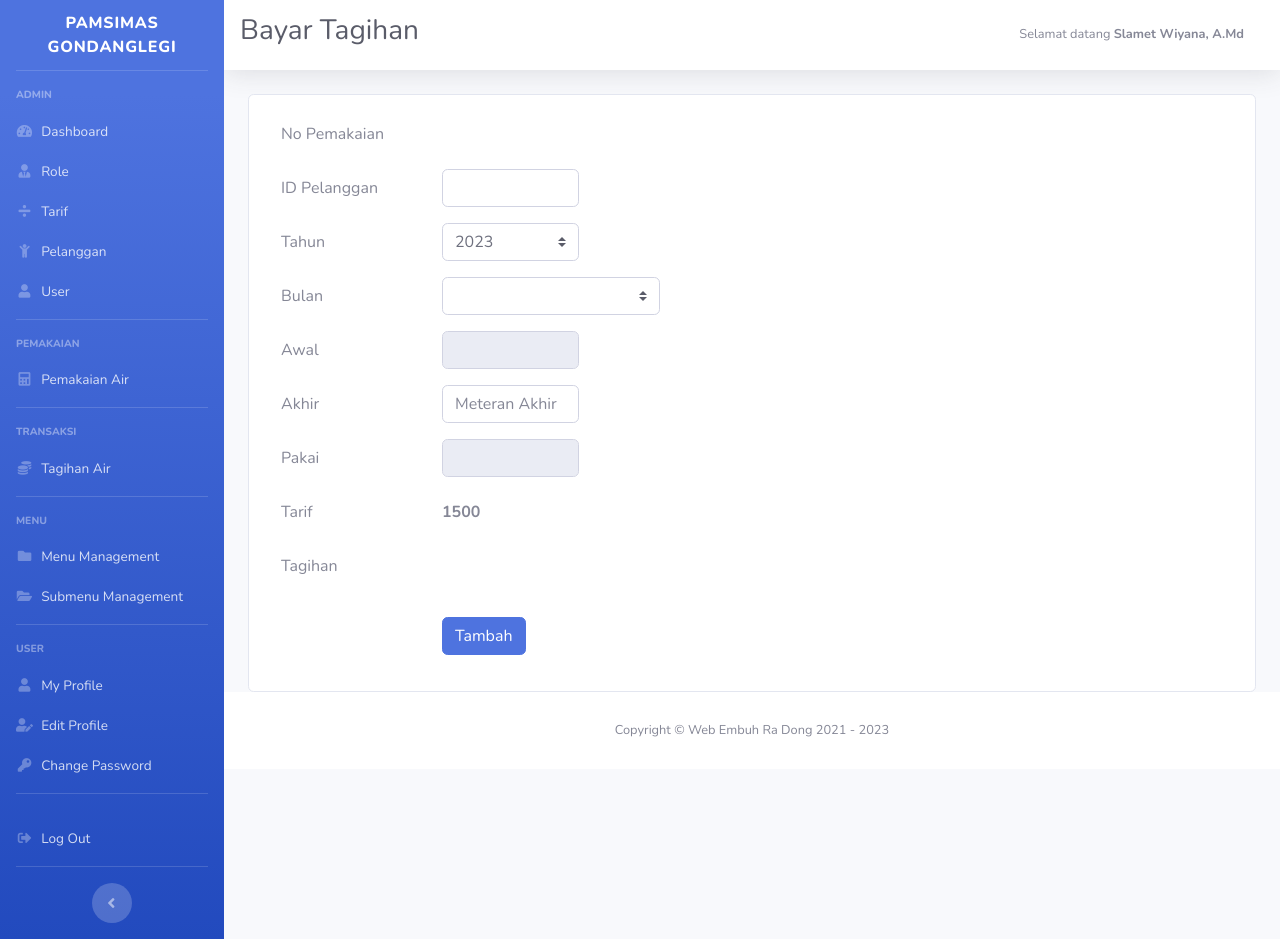
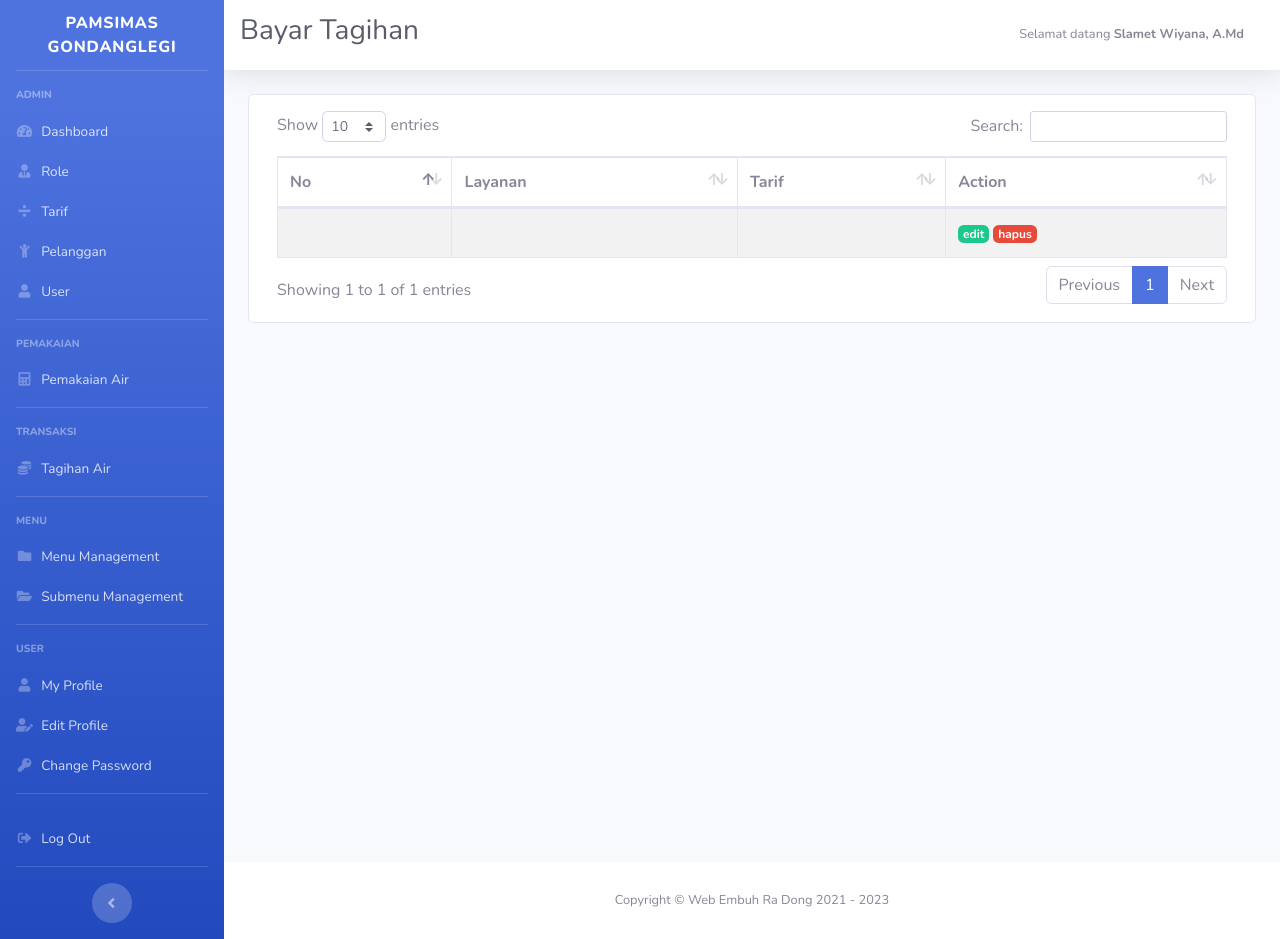
Before and after one commit to slmtwn/antrian, a CodeIgniter app: page /ciappku/transaksi/bayar/9 in a window 1280 px wide. Run offline with CodeIgniter, Linux system fonts and the light colour scheme; a user stored in the database is signed in; data comes from the database, SQL or seed files in the repository; data that the repository does not hold is empty.

Commit message:
modul pembayaran

```diff
--- a/application/views/transaksi/bayar.php
+++ b/application/views/transaksi/bayar.php
@@ -1,119 +1,38 @@
 <!-- Begin Page Content -->
 <div class="container-fluid">
-    <!-- Page Heading -->
-    <!-- <h1 class="h3 mb-4 text-gray-800"><?= $title; ?></h1> -->
-    <div class="row">
-        <div class="col-lg">
-            <div class="card col-lg">
-                <div class="card-body col-lg">
-                    <form method="post">
-                        <div class="form-group row">
-                            <label for="id_pelanggan" class="col-sm-2 col-form-label">No Pemakaian</label>
-                            <div class="col-sm-2">
-                                <input type="text" name="id_pakai" class="form-control-plaintext font-weight-bold text-left" id="id_pakai" value="<?= $id_pakai; ?>">
-                                <?= form_error('id_pakai', '<small class="text-danger pl-3">', '</small>') ?>
-                            </div>
-                        </div>
-                        <div class="form-group row">
-                            <label for="id_pelanggan" class="col-sm-2 col-form-label">ID Pelanggan</label>
-                            <div class="col-sm-2">
-                                <input type="text" name="id_pelanggan" class="form-control" id="id_pelanggan">
-                                <?= form_error('id_pelanggan', '<small class="text-danger pl-3">', '</small>') ?>
-                            </div>
-                        </div>
-                        <div class="form-group row">
-                            <label for="tahun" class="col-sm-2 col-form-label">Tahun</label>
-                            <div class="col-sm-2">
-                                <select class="custom-select" name="tahun" id="tahun">
-                                    <option value="2023" selected>2023</option>
-                                    <option value="2022">2022</option>
-                                </select>
-                            </div>
-                        </div>
-                        <div class="form-group row">
-                            <label for="bulan" class="col-sm-2 col-form-label">Bulan</label>
-                            <div class="col-sm-3">
-                                <select class="custom-select" name="bulan" id="bulan">
-                                    <?php foreach ($bulan as $bln) : ?>
-                                        <option value="<?= $bln['id_bulan']; ?>"><?= $bln['nama_bulan']; ?></option>
-                                    <?php endforeach; ?>
-                                </select>
-                            </div>
-                        </div>
-                        <div class="form-group row">
-                            <label for="awal" class="col-sm-2 col-form-label">Awal</label>
-                            <div class="col-sm-2">
-                                <input type="text" name="awal" class="form-control" id="awal" readonly>
-                                <?= form_error('awal', '<small class="text-danger pl-3">', '</small>') ?>
-                            </div>
-                        </div>
-                        <div class="form-group row">
-                            <label for="akhir" class="col-sm-2 col-form-label">Akhir</label>
-                            <div class="col-sm-2">
-                                <input type="text" name="akhir" class="form-control" id="akhir" placeholder="Meteran Akhir">
-                                <?= form_error('akhir', '<small class="text-danger pl-3">', '</small>') ?>
-                            </div>
-                        </div>
-                        <div class="form-group row">
-                            <label for="pakai" class="col-sm-2 col-form-label">Pakai</label>
-                            <div class="col-sm-2">
-                                <input type="text" name="pakai" class="form-control" id="pakai" readonly>
-                                <?= form_error('pakai', '<small class="text-danger pl-3">', '</small>') ?>
-                            </div>
-                        </div>
-                        <div class="form-group row">
-                            <label for="tarif" class="col-sm-2 col-form-label">Tarif</label>
-                            <div class="col-sm-3">
-                                <input type="text" name="tarif" class="form-control-plaintext font-weight-bold text-left" id="tarif" value=1500 readonly>
-                            </div>
-                        </div>
-                        <div class="form-group row">
-                            <label for="tagihan" class="col-sm-2 col-form-label">Tagihan</label>
-                            <div class="col-sm-3">
-                                <input type="text" name="harga" id="harga" class="form-control-plaintext font-weight-bold text-left" readonly="">
-                            </div>
-                        </div>
-                        <div class="form-group row">
-                            <div class="col-sm-3">
-                                <input type="hidden" name="tgl_daftar" class="form-control" id="tgl_daftar" value="<?= date('d F Y'); ?>" readonly>
-                            </div>
-                        </div>
-                        <div class="form-group row">
-                            <label for="input" class="col-sm-2 col-form-label"></label>
-                            <div class="col-sm-3">
-                                <button type="submit" class="btn btn-primary">Tambah</button>
-                            </div>
-                        </div>
-                    </form>
-                </div>
+    <?= $this->session->flashdata('message'); ?>
+    <div class="card">
+        <div class="row m-3">
+            <div class="col-lg">
+                <?= $this->session->flashdata('message'); ?>
+                <table id="pelanggan" class="table table-striped table-bordered" style="width:100%">
+                    <thead>
+                        <tr>
+                            <th>No</th>
+                            <th>Layanan</th>
+                            <th>Tarif</th>
+                            <th>Action</th>
+                        </tr>
+                    </thead>
+                    <tbody>
+                        <tr>
+                            <td></td>
+                            <!-- <td><?= $pakai['id_pakai']; ?></td> -->
+                            <td></td>
+                            <td></td>
+
+                            <td>
+                                <a href="#" class="badge badge-success">edit</a>
+                                <a href="#" class="badge badge-danger">hapus</a>
+                            </td>
+                        </tr>
+                    </tbody>
+                </table>
             </div>
         </div>
     </div>
 </div>
-<script src="https://ajax.googleapis.com/ajax/libs/jquery/1.12.4/jquery.min.js"></script>
-<script type="text/javascript">
-    $(document).ready(function() {
-        $('#id_pelanggan').on('input', function() {
-            var id_pelanggan = $(this).val();
-            $.ajax({
-                type: "POST",
-                url: "<?php echo base_url('user/get_awal') ?>",
-                dataType: "JSON",
-                data: {
-                    id_pelanggan: id_pelanggan
-                },
-                cache: false,
-                success: function(data) {
-                    $.each(data, function(id_pelanggan, awal) {
-                        $('[name="awal"]').val(data.awal);
-                        //$('[name="harga"]').val(data.harga);
-                        //$('[name="satuan"]').val(data.satuan);
-                    });
-                }
-            });
-            return false;
-        });
-    });
-</script>
 <!-- /.container-fluid -->
+
+</div>
 <!-- End of Main Content -->
```
